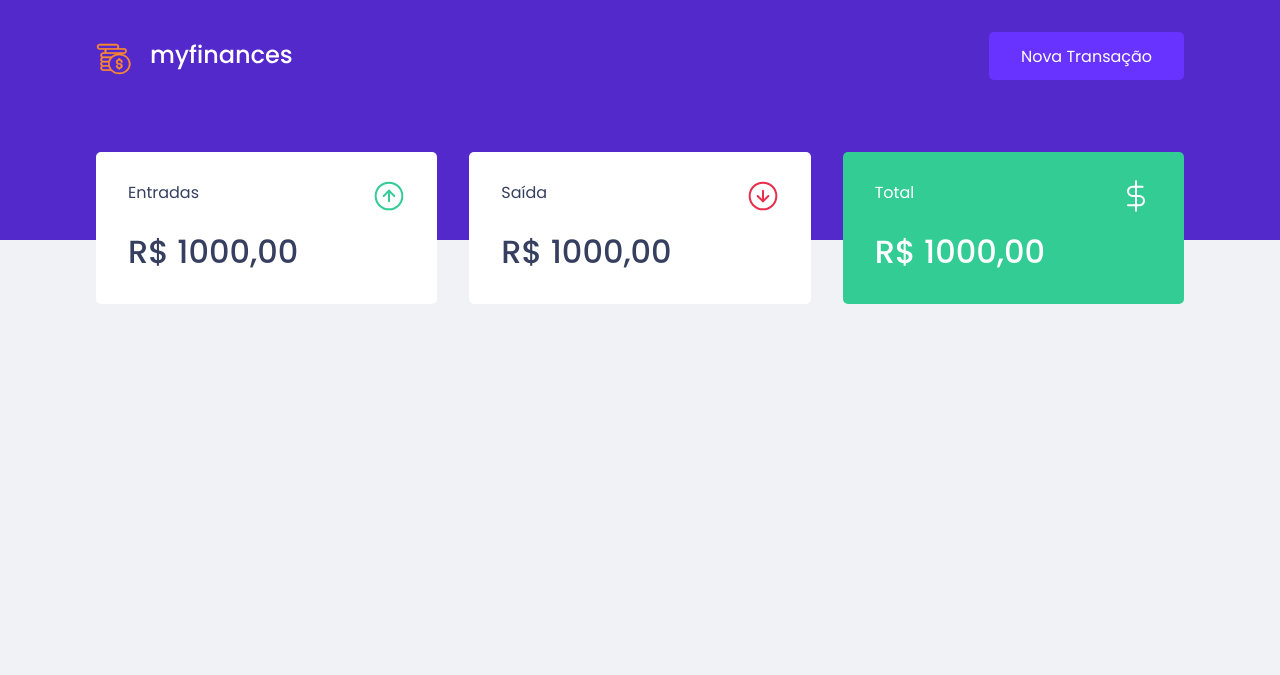
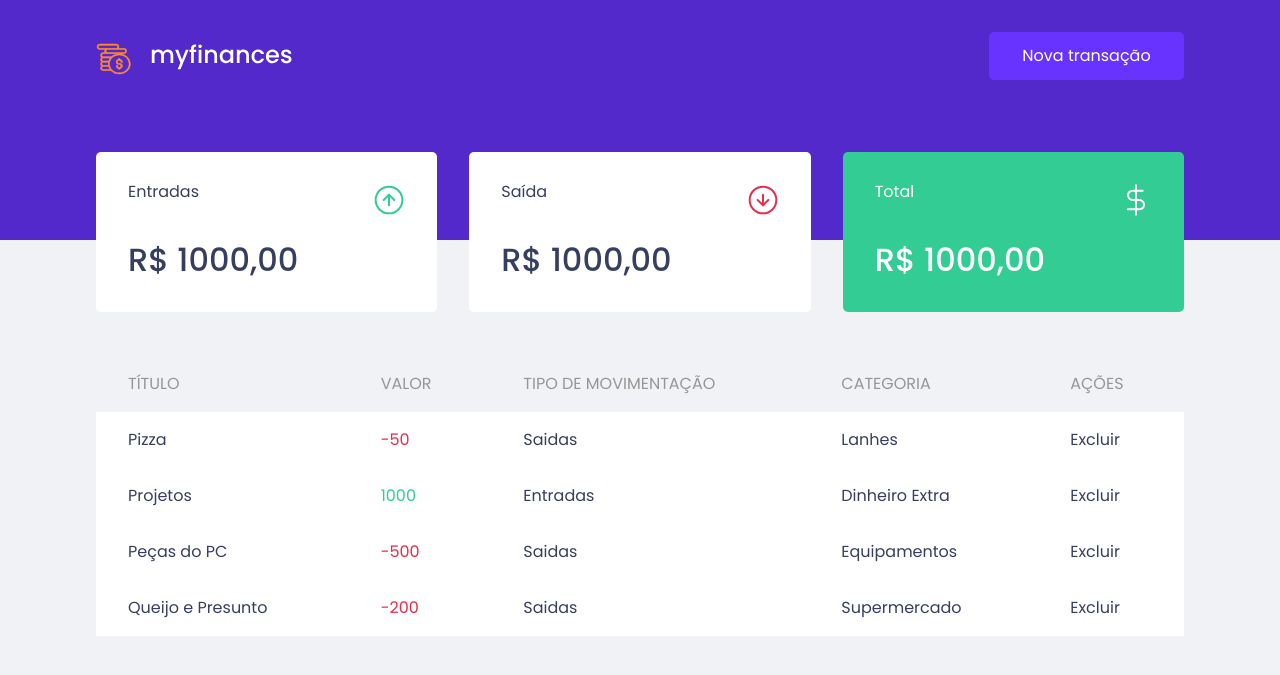
Before and after one commit to JRSparrowII/myfinances, a PHP site: page / in a window 1280 px wide. Shown: the top 675 px of the page. Run offline with PHP 8.4, Linux system fonts and the light colour scheme; some libraries are stand-ins or nearby versions.

Commit message:
Melhorias no sistema e modal

```diff
--- a/css/styles.css
+++ b/css/styles.css
@@ -26,7 +26,7 @@ body, input, button {
     padding: 32px 16px 160px;
 }
 
-.conteudo-cabecalho .cabecalho-centro .btn{
+.conteudo-cabecalho .cabecalho-centro .btn {
     background-color: #6933ff;
     height: 48px;
     width: 195px;
@@ -35,6 +35,12 @@ body, input, button {
     cursor: pointer;
     color: #fff;
     font-size: 16px;
+    transition: filter 0.2s;
+}
+
+.conteudo-cabecalho .cabecalho-centro .btn:hover {
+    /* background-color: #4522a3;     */
+    filter: brightness(0.9);
 }
 
 .principal {
@@ -81,3 +87,73 @@ body, input, button {
     background-color: #33cc95;
     color: #fff;
 }
+
+.conteudo-tabela {
+    margin-top: 44px;
+}
+
+.conteudo-tabela table {
+    width: 100%;
+    border-spacing: 0 0.5rem;
+}
+
+.conteudo-tabela table thead th  {
+    color: #969696;
+    font-weight: 400;
+    text-transform: uppercase;
+    /* background-color: aqua; */
+    padding: 16px 32px 16px 32px;
+    text-align: left;
+    font-size: 16px;
+    line-height: 24px;
+}
+
+.conteudo-tabela table tbody td  {
+    background-color: #fff;
+    padding: 16px 32px 16px 32px;
+    font-size: 16px;
+    color: #363f5f;
+}
+
+.conteudo-tabela table .cor-entrada {
+    color: #33cc95;
+}
+
+.conteudo-tabela table .cor-saida {
+    color: #e52e4d;
+}
+
+
+/* MODAL */
+
+.modal-content {
+    width: 580px;
+    height: 600px;
+    background-color: #f0f2f5;
+}
+
+.modal-content .modal-header {
+    border:0;
+}
+
+.modal-content .modal-title {
+    font-size: 24px;
+    padding: 44px 0px 0px 44px;
+}
+
+.form-body-input {
+    padding-left: 48px;
+    width: 480px;
+    height: 304px;
+}
+
+.form-body-input .input input {
+    width: 100%;
+    height: 64px;
+    background-color: #e7e9ee;
+    border: 1px solid #d7d7d7;
+    box-sizing: border-box;
+    border-radius: 5px;
+    margin-bottom: 16px;
+    padding: 16px 0px 16px 16px;
+}
--- a/index.html
+++ b/index.html
@@ -5,23 +5,26 @@
     <meta http-equiv="X-UA-Compatible" content="IE=edge">
     <meta name="viewport" content="width=device-width, initial-scale=1.0">
     <title>MyFinances</title>
+    <link rel="stylesheet" href="https://cdn.jsdelivr.net/npm/bootstrap@4.0.0/dist/css/bootstrap.min.css" integrity="sha384-Gn5384xqQ1aoWXA+058RXPxPg6fy4IWvTNh0E263XmFcJlSAwiGgFAW/dAiS6JXm" crossorigin="anonymous">
     <link rel="stylesheet" href="./css/styles.css">
     <link rel="preconnect" href="https://fonts.googleapis.com">
     <link rel="preconnect" href="https://fonts.gstatic.com" crossorigin>
     <link href="https://fonts.googleapis.com/css2?family=Poppins:ital,wght@0,100;0,200;0,300;0,400;0,500;0,600;0,700;0,800;0,900;1,100;1,200;1,300;1,400;1,500;1,600;1,700;1,800;1,900&display=swap" rel="stylesheet">
+
 </head>
 <body>
     <div class="conteudo-cabecalho">
         <div class="cabecalho-centro"           >
             <img src="./assets/logo.svg" alt="">
 
-            <button class="btn">
-                Nova Transação
+
+            <button type="button" class="btn btn-primary" data-toggle="modal" data-target="#exampleModalCenter">
+                Nova transação
             </button>
         </div>
     </div>
-    <div class="principal">
-        <div class="secundaria">
+    <div class="principal" >
+        <div class="secundaria" >
             <div class="item-card">
                 <div>
                     <p>Entradas</p>
@@ -44,8 +47,99 @@
                 <strong>R$ 1000,00</strong>
             </div>
         </div>
+        <div class="conteudo-tabela">
+            <table>
+                <thead>
+                    <tr>
+                        <th>Título</th>
+                        <th>Valor</th>
+                        <th>Tipo de movimentação</th>
+                        <th>Categoria</th>
+                        <th>Ações</th>
+                    </tr>
+                </thead>
+                <tbody>
+                    <tr>
+                        <td>Pizza</td>
+                        <td class="cor-saida">-50</td>
+                        <td>Saidas</td>
+                        <td>Lanhes</td>
+                        <td>Excluir</td>
+                    </tr>
+                    <tr>
+                        <td>Projetos</td>
+                        <td class="cor-entrada">1000</td>
+                        <td>Entradas</td>
+                        <td>Dinheiro Extra</td>
+                        <td>Excluir</td>
+                    </tr>
+                    <tr>
+                        <td>Peças do PC</td>
+                        <td class="cor-saida">-500</td>
+                        <td>Saidas</td>
+                        <td>Equipamentos</td>
+                        <td>Excluir</td>
+                    </tr>
+                    <tr>
+                        <td>Queijo e Presunto</td>
+                        <td class="cor-saida">-200</td>
+                        <td>Saidas</td>
+                        <td>Supermercado</td>
+                        <td>Excluir</td>
+                    </tr>
+                </tbody>
+              </table>
+        </div>
     </div>
 
+
+    <!-- Modal -->
+    <div class="modal fade" id="exampleModalCenter" tabindex="-1" role="dialog" aria-labelledby="exampleModalCenterTitle" aria-hidden="true">
+        <div class="modal-dialog modal-dialog-centered" role="document">
+        <div class="modal-content">
+            <div class="modal-header">
+                <h5 class="modal-title" id="exampleModalLongTitle">Cadastrar transação</h5>
+                <button type="button" class="close" data-dismiss="modal" aria-label="Close">
+                    <span aria-hidden="true">&times;</span>
+                </button>
+            </div>
+            <div class="modal-body">
+                <div class="form-body-input">
+                    <div class="input">
+                        <input type="text" placeholder="Descrição da transação">
+                    </div>
+                    <div class="input">
+                        <input type="number" placeholder="Valor">
+                    </div>
+
+                    <div class="radio">
+                        <label for="entrada">Entrada</label>
+                        <input type="radio" id="entrada" name="tipo_movimentacao">
+
+                        <label for="saida">Saída</label>
+                        <input type="radio" id="saida" name="tipo_movimentacao">
+                    </div>
+
+                    <div class="input">
+                        <input type="text" placeholder="Categoria">
+                    </div>
+                    <div class="cadastrar">
+                        <button >Cadastrar</button>
+                    </div>
+                </div>
+            </div>
+            <!-- <div class="modal-footer">
+                <button type="button" class="btn btn-secondary" data-dismiss="modal">Close</button>
+                <button type="button" class="btn btn-primary">Save changes</button>
+            </div> -->
+        </div>
+        </div>
     </div>
+
+
+    </div>
+    <script src="https://code.jquery.com/jquery-3.2.1.slim.min.js" integrity="sha384-KJ3o2DKtIkvYIK3UENzmM7KCkRr/rE9/Qpg6aAZGJwFDMVNA/GpGFF93hXpG5KkN" crossorigin="anonymous"></script>
+    <script src="https://cdn.jsdelivr.net/npm/popper.js@1.12.9/dist/umd/popper.min.js" integrity="sha384-ApNbgh9B+Y1QKtv3Rn7W3mgPxhU9K/ScQsAP7hUibX39j7fakFPskvXusvfa0b4Q" crossorigin="anonymous"></script>
+    <script src="https://cdn.jsdelivr.net/npm/bootstrap@4.0.0/dist/js/bootstrap.min.js" integrity="sha384-JZR6Spejh4U02d8jOt6vLEHfe/JQGiRRSQQxSfFWpi1MquVdAyjUar5+76PVCmYl" crossorigin="anonymous"></script>
 </body>
 </html>
```
Also changed, not shown: index2.php (+14 -14 lines), index3.html (added, +14 -0 lines).
